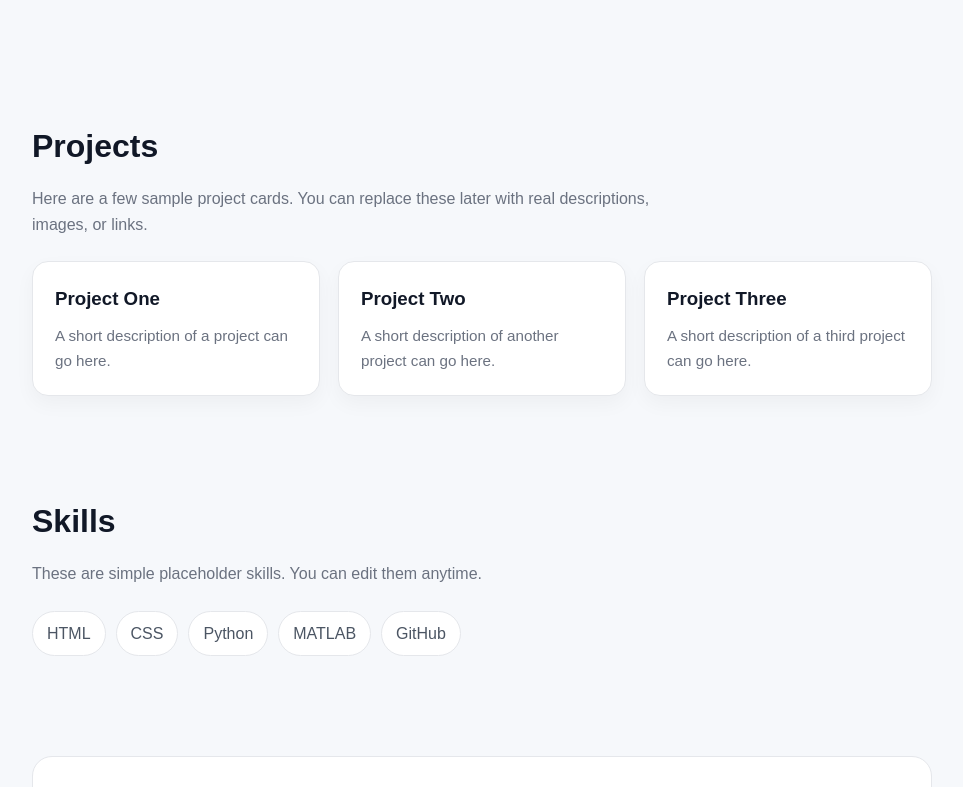
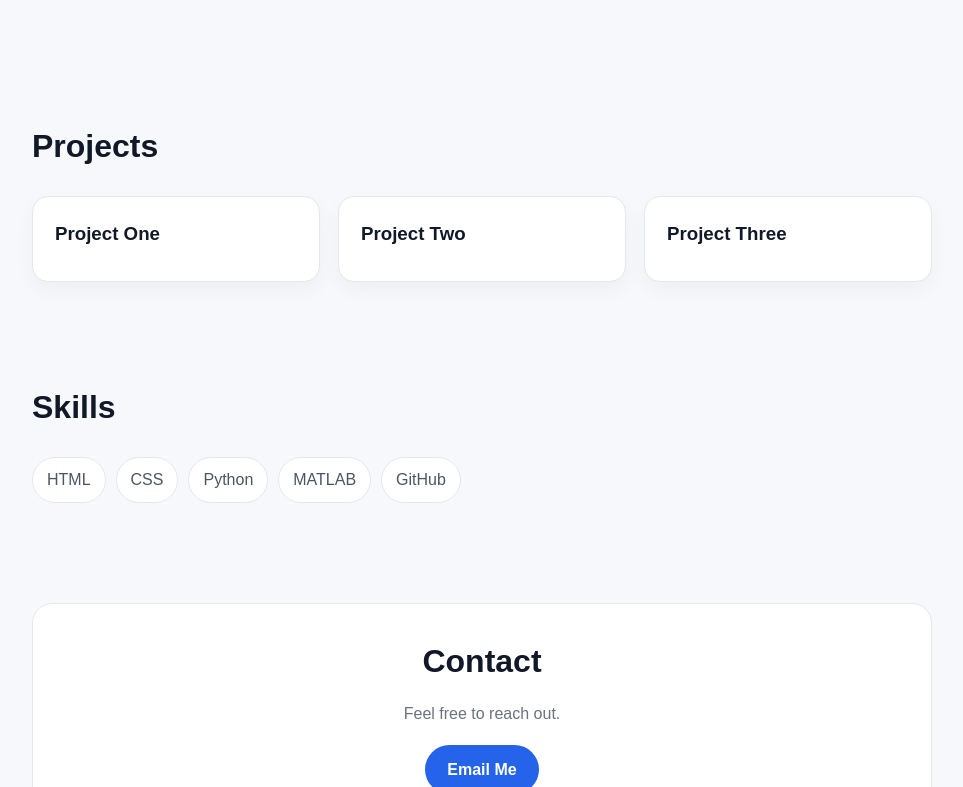
Before and after one commit to mryu9-bit/profile, a plain HTML site: page index.html in a window 1280 px wide. Shown: the part 664-1451 px from the top of the page, without its empty margins (158-1121 px from the left). Drawn offline with Linux system fonts and the light colour scheme.

Commit message:
Remove placeholder text from projects and skills
Removed placeholder text from project descriptions and skills section.

```diff
--- a/index.html
+++ b/index.html
@@ -213,24 +213,23 @@
     <section id="projects" class="container">
       <h2>Projects</h2>
       <p class="section-text">
-        Here are a few sample project cards. You can replace these later with real descriptions,
-        images, or links.
+
       </p>
 
       <div class="cards">
         <div class="card">
           <h3>Project One</h3>
-          <p>A short description of a project can go here.</p>
+          <p></p>
         </div>
 
         <div class="card">
           <h3>Project Two</h3>
-          <p>A short description of another project can go here.</p>
+          <p></p>
         </div>
 
         <div class="card">
           <h3>Project Three</h3>
-          <p>A short description of a third project can go here.</p>
+          <p></p>
         </div>
       </div>
     </section>
@@ -238,7 +237,7 @@
     <section class="container">
       <h2>Skills</h2>
       <p class="section-text">
-        These are simple placeholder skills. You can edit them anytime.
+
       </p>
 
       <div class="skills">
```
